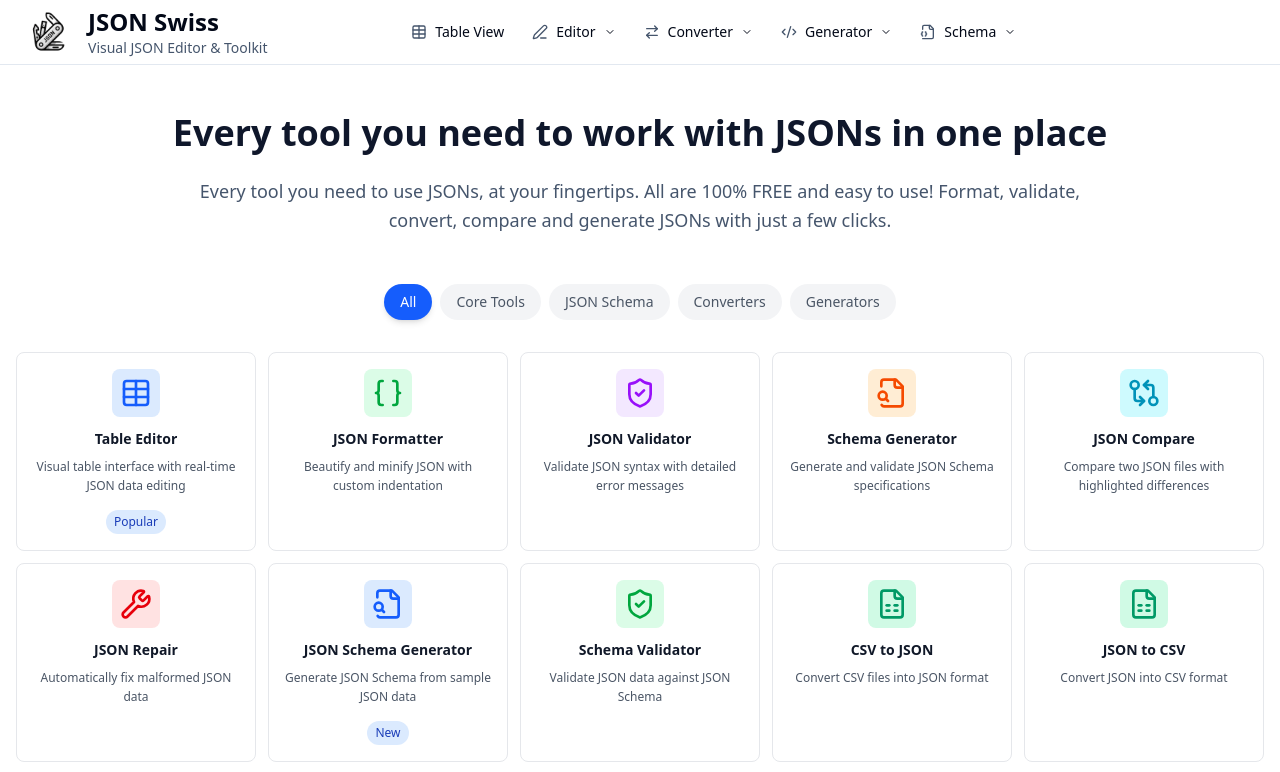
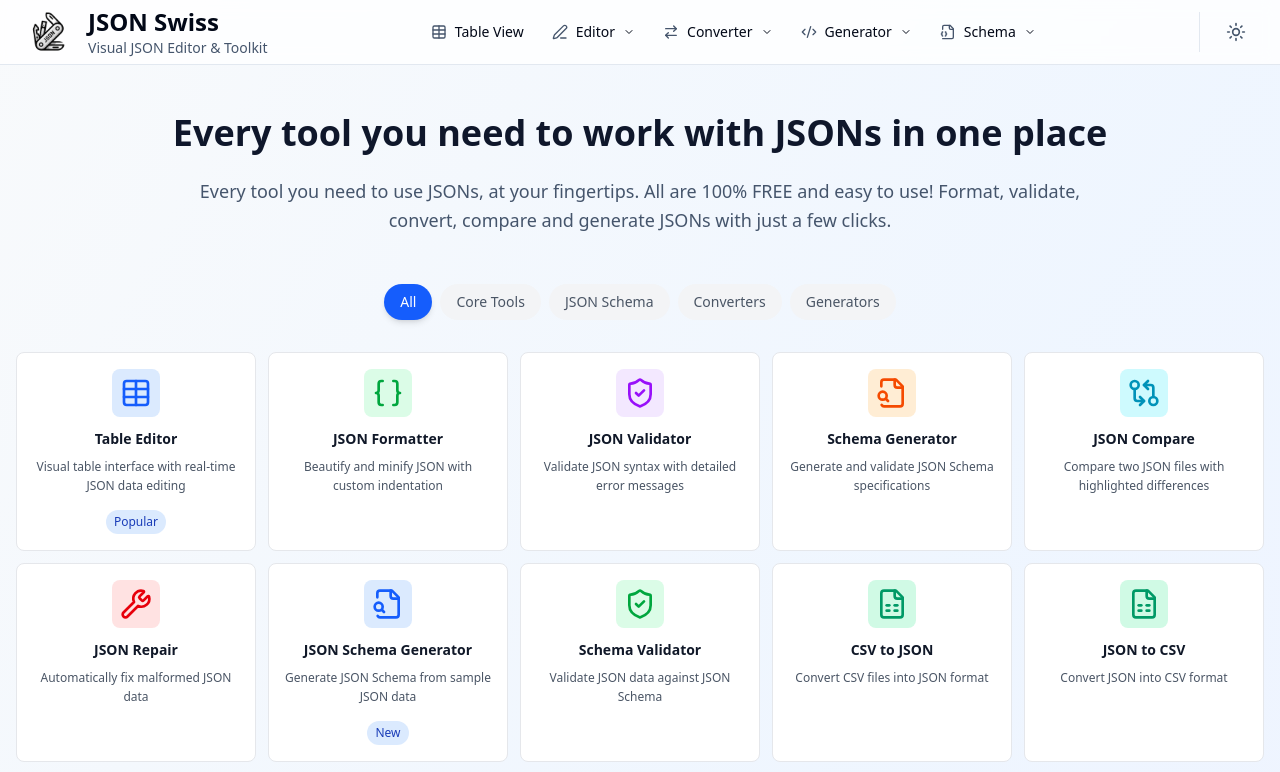
Before and after one commit to ThomasChant/jsonswiss-next, a Next.js app: page / in a window 1280 px wide. Shown: the top 772 px of the page. Built offline with nearby package versions, Linux system fonts and the light colour scheme.

Commit message:
feat(theme): add dark mode support

```diff
--- a/src/app/layout.tsx
+++ b/src/app/layout.tsx
@@ -90,13 +90,12 @@ export default function RootLayout({
         )}
       </head>
       <body
-        className={`${inter.variable} ${jetbrainsMono.variable} font-sans antialiased min-h-screen`}
+        className={`${inter.variable} ${jetbrainsMono.variable} font-sans antialiased min-h-screen bg-background text-foreground`}
       >
         <ThemeProvider
           attribute="class"
-          defaultTheme="light"
-          enableSystem={false}
-          forcedTheme="light"
+          defaultTheme="system"
+          enableSystem
           disableTransitionOnChange
         >
           {children}
--- a/src/app/page.tsx
+++ b/src/app/page.tsx
@@ -34,7 +34,7 @@ export default function Home() {
     <>
       <StructuredData data={homePageStructuredData} />
       <StructuredData data={organizationStructuredData} />
-      <div className="min-h-screen bg-white flex flex-col">
+      <div className="min-h-screen bg-gradient-to-br from-slate-50 via-blue-50 to-indigo-50 dark:from-slate-950 dark:via-slate-900 dark:to-slate-950 flex flex-col">
         {/* Header */}
         <HeaderServer />
 
@@ -43,10 +43,10 @@ export default function Home() {
           <div className="max-w-7xl mx-auto">
             {/* Hero Section */}
             <div className="text-center mb-12">
-              <h1 className="text-xl md:text-4xl font-bold text-slate-900 mb-6">
+              <h1 className="text-xl md:text-4xl font-bold text-slate-900 dark:text-slate-100 mb-6">
                 Every tool you need to work with JSONs in one place
               </h1>
-              <p className="text-lg text-slate-600 mb-8 max-w-4xl mx-auto leading-relaxed">
+              <p className="text-lg text-slate-600 dark:text-slate-300 mb-8 max-w-4xl mx-auto leading-relaxed">
                 Every tool you need to use JSONs, at your fingertips. All are 100% FREE and easy to use! Format, validate, convert, compare and generate JSONs with just a few clicks.
               </p>
             </div>
--- a/src/app/validator/page.tsx
+++ b/src/app/validator/page.tsx
@@ -24,7 +24,7 @@ import { ImportJsonDialog } from "@/components/import/ImportJsonDialog";
 import { useClipboard } from "@/hooks/useClipboard";
 
 export default function ValidatorPage() {
-  const { theme } = useTheme();
+  const { resolvedTheme } = useTheme();
   const { copy } = useClipboard();
   const [inputJson, setInputJson] = useState('');
   const [showImportDialog, setShowImportDialog] = useState(false);
@@ -157,7 +157,7 @@ export default function ValidatorPage() {
                     language="json"
                     value={inputJson}
                     onChange={(value) => handleInputChange(value || '')}
-                    theme={theme === 'dark' ? 'vs-dark' : 'vs'}
+                    theme={resolvedTheme === 'dark' ? 'vs-dark' : 'vs'}
                     options={{
                       minimap: { enabled: false },
                       fontSize: 14,
--- a/src/components/layout/ConverterLayout.tsx
+++ b/src/components/layout/ConverterLayout.tsx
@@ -1,6 +1,7 @@
 "use client";
 
 import { ReactNode } from "react";
+import { useTheme } from "next-themes";
 import { Editor } from "@monaco-editor/react";
 import {
   Download,
@@ -108,6 +109,8 @@ export function ConverterLayout({
   extraActions,
   stats
 }: ConverterLayoutProps) {
+  const { resolvedTheme } = useTheme();
+
 
   const defaultEmptyState = (
     <div className="h-full flex items-center justify-center text-slate-500 dark:text-slate-400">
@@ -191,7 +194,7 @@ export function ConverterLayout({
                       defaultLanguage={inputLanguage}
                       value={inputData}
                       onChange={onInputChange}
-                      theme="vs"
+                      theme={resolvedTheme === "dark" ? "vs-dark" : "vs"}
                       options={{
                         minimap: { enabled: false },
                         fontSize: 14,
@@ -288,7 +291,7 @@ export function ConverterLayout({
                       height="100%"
                       defaultLanguage={outputLanguage}
                       value={outputData}
-                      theme="vs"
+                      theme={resolvedTheme === "dark" ? "vs-dark" : "vs"}
                       options={{
                         minimap: { enabled: false },
                         fontSize: 14,
--- a/src/components/layout/HeaderServer.tsx
+++ b/src/components/layout/HeaderServer.tsx
@@ -1,8 +1,5 @@
 import Link from "next/link";
 import {
-  Sun,
-  Moon,
-  Settings,
   ChevronDown,
   Edit3,
   ArrowRightLeft,
@@ -37,6 +34,7 @@ import {
   schemaMenuItems
 } from "@/data/navigation";
 import { DropdownMenu } from "@/components/ui/DropdownMenuServer";
+import { ThemeToggle } from "./ThemeToggle";
 
 // 图标映射
 const iconMap: Record<string, any> = {
@@ -223,18 +221,10 @@ export function HeaderServer({ currentPath = "" }: HeaderServerProps) {
 
 
           </div>
-           {/* Additional Actions */}
-           <div className="flex items-center space-x-2 border-slate-200 dark:border-slate-700 pl-4">
-              {/* Theme Toggle - Invisible but with placeholder */}
-              <div className="p-2 rounded-lg invisible">
-                <div className="w-5 h-5" />
-              </div>
-
-              {/* Settings - Invisible but with placeholder */}
-              <div className="p-2 rounded-lg invisible">
-                <div className="w-5 h-5" />
-              </div>
-            </div>
+          {/* Additional Actions */}
+          <div className="flex items-center space-x-2 pl-4 border-l border-slate-200 dark:border-slate-700">
+            <ThemeToggle className="text-slate-600 hover:text-slate-900 dark:text-slate-300 dark:hover:text-slate-100" />
+          </div>
         </div>
       </div>
     </header>
--- /dev/null
+++ b/src/components/layout/ThemeToggle.tsx
@@ -0,0 +1,53 @@
+"use client";
+
+import { useEffect, useState } from "react";
+import { useTheme } from "next-themes";
+import { Moon, Sun } from "lucide-react";
+
+import { Button } from "@/components/ui/button";
+import { cn } from "@/lib/utils";
+
+interface ThemeToggleProps {
+  className?: string;
+}
+
+export function ThemeToggle({ className }: ThemeToggleProps) {
+  const { resolvedTheme, setTheme } = useTheme();
+  const [mounted, setMounted] = useState(false);
+
+  useEffect(() => {
+    setMounted(true);
+  }, []);
+
+  const isDark = resolvedTheme === "dark";
+
+  const handleToggle = () => {
+    setTheme(isDark ? "light" : "dark");
+  };
+
+  return (
+    <Button
+      type="button"
+      variant="ghost"
+      size="icon"
+      onClick={handleToggle}
+      aria-label={`Switch to ${isDark ? "light" : "dark"} theme`}
+      aria-pressed={isDark}
+      className={cn("relative", className)}
+    >
+      <Sun
+        className={cn(
+          "h-5 w-5 transition-all",
+          mounted && isDark ? "rotate-90 scale-0" : "rotate-0 scale-100"
+        )}
+      />
+      <Moon
+        className={cn(
+          "absolute h-5 w-5 transition-all",
+          mounted && isDark ? "rotate-0 scale-100" : "-rotate-90 scale-0"
+        )}
+      />
+      <span className="sr-only">Toggle theme</span>
+    </Button>
+  );
+}
```
Also changed, not shown: src/components/home/FeatureCards.tsx (+31 -34 lines).
